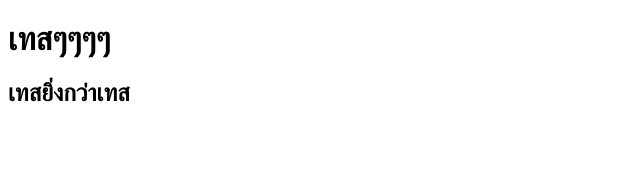
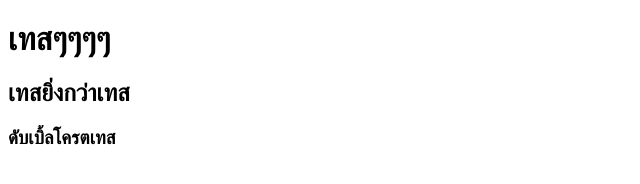
Before and after one commit to Poomza999/project0001, a plain HTML site: page test.html in a window 1280 px wide. Shown: the whole page, without its empty margins (0-640 px from the left). Drawn offline with Linux system fonts and the light colour scheme.

Commit message:
เทสใหม๋

```diff
--- a/test.html
+++ b/test.html
@@ -8,5 +8,6 @@
 <body>
     <h1>เทสๆๆๆๆ</h1>
     <h2>เทสยิ่งกว่าเทส</h2>
+    <h3>ดับเบิ้ลโครตเทส</h3>
 </body>
 </html>
```
